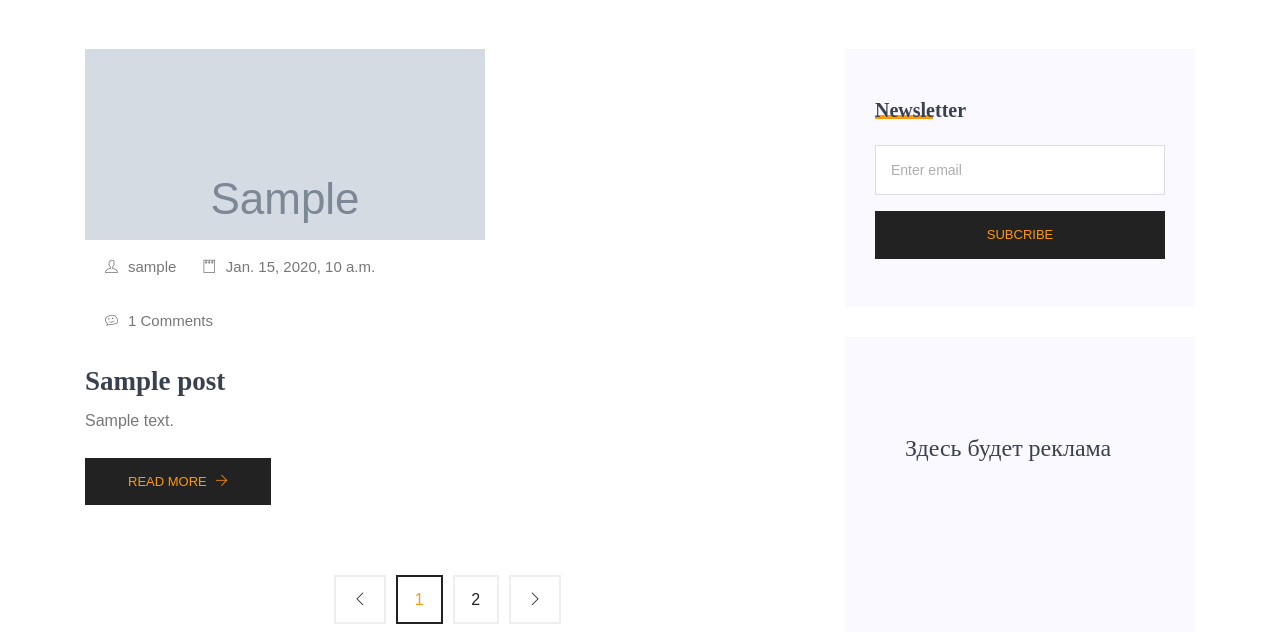
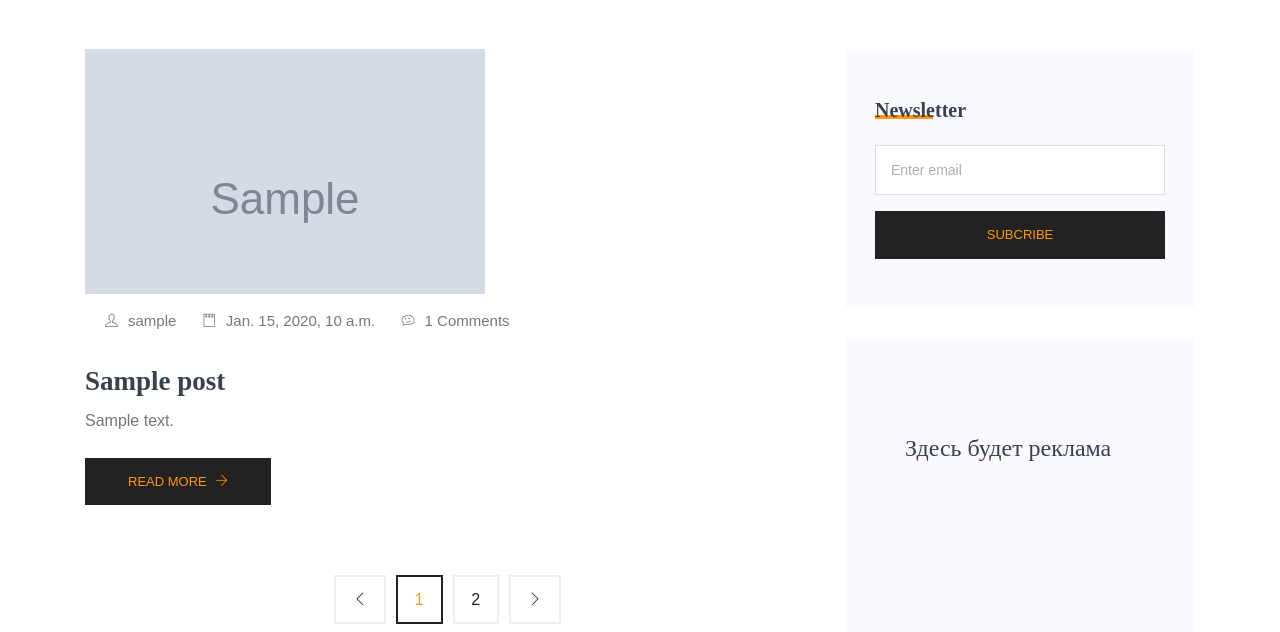
Before and after one commit to pereskokovae/django-blog-revive, a Django app: page / in a window 1280 px wide. Shown: the part 1566-2198 px from the top of the page. Run offline with Django 3.2, Linux system fonts and the light colour scheme; tables that the repository leaves empty hold one stand-in row (values such as "Sample post"); grey boxes marked "Sample" are stand-in pictures; parts of the project's set-up code (start-up, migrations or seed data) failed here and were passed over; some libraries are stand-ins or nearby versions.

Commit message:
fix card max-width

```diff
--- a/templates/index.html
+++ b/templates/index.html
@@ -88,11 +88,11 @@
               <div class="single-recent-blog-post">
                 <div class="thumb">
                   {% if not post.image_url %}
-                    <img class="img-fluid" src="img/banner/blog.png" alt="">
+                    <img class="img-fluid" src="{% static 'img/banner/blog.png' %}" alt="">
                   {% else %}
                     <img class="img-fluid" src="{{post.image_url}}" alt="">
                   {% endif %}
-                  <ul class="thumb-info">
+                  <ul class="thumb-info" style="max-width: 550px;">
                     <li><a href="#"><i class="ti-user"></i>{{post.author}}</a></li>
                     <li><a href="#"><i class="ti-notepad"></i>{{post.published_at}}</a></li>
                     <li><a href="#"><i class="ti-themify-favicon"></i>{{post.comments_amount}} Comments</a></li>
```
